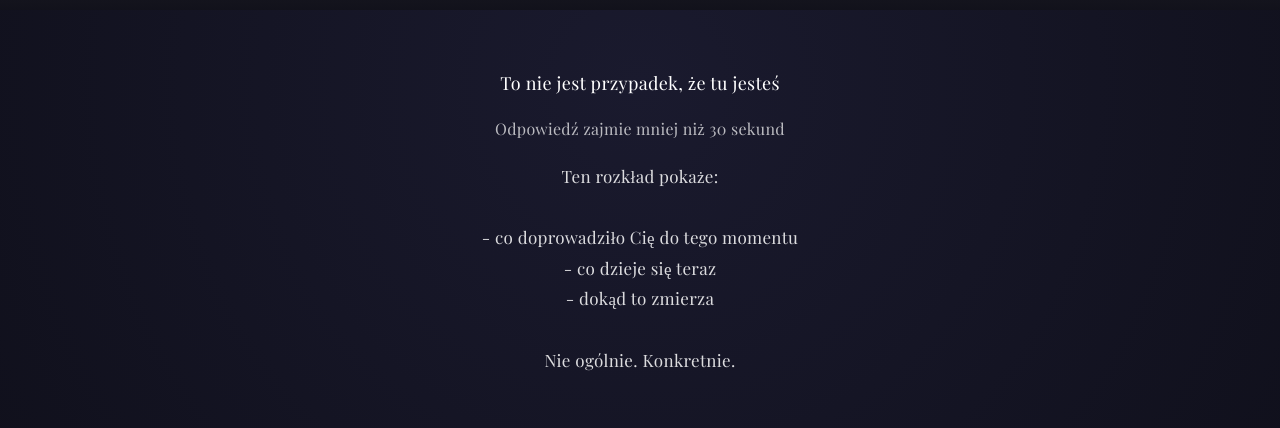
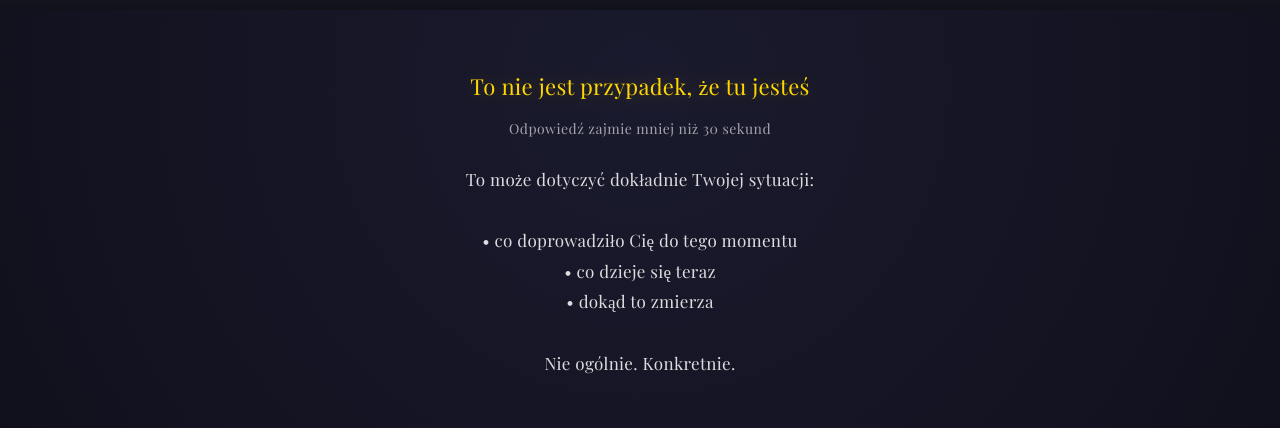
Before and after one commit to lineroacm-code/sekret-losu, a Next.js app: page /tarot in a window 1280 px wide. Shown: the part 450-878 px from the top of the page. Built offline with nearby package versions, Linux system fonts and the light colour scheme; grey boxes are pictures that could not be loaded.

Commit message:
update landing

```diff
--- a/app/tarot/page.tsx
+++ b/app/tarot/page.tsx
@@ -196,11 +196,11 @@ useEffect(() => {
   return () => clearInterval(interval);
 }, [isLoading]);
 
-  const description = `Ten rozkład pokaże:
+  const description = `To może dotyczyć dokładnie Twojej sytuacji:
 
-- co doprowadziło Cię do tego momentu
-- co dzieje się teraz
-- dokąd to zmierza
+• co doprowadziło Cię do tego momentu
+• co dzieje się teraz
+• dokąd to zmierza
 
 Nie ogólnie. Konkretnie.`;
 
@@ -427,11 +427,26 @@ return (
   }}
 >
 
-<div style={{ marginBottom: 20, fontSize: 18 }}>
+<div
+  style={{
+    marginBottom: 15,
+    fontSize: 22,
+    fontWeight: 500,
+    color: "gold",
+    textShadow: "0 0 20px rgba(255,215,0,0.3)",
+  }}
+>
   To nie jest przypadek, że tu jesteś
 </div>
 
-<div style={{ marginBottom: 20, opacity: 0.7 }}>
+<div
+  style={{
+    marginBottom: 25,
+    opacity: 0.6,
+    fontSize: 14,
+    letterSpacing: 0.5,
+  }}
+>
   Odpowiedź zajmie mniej niż 30 sekund
 </div>
 
```
